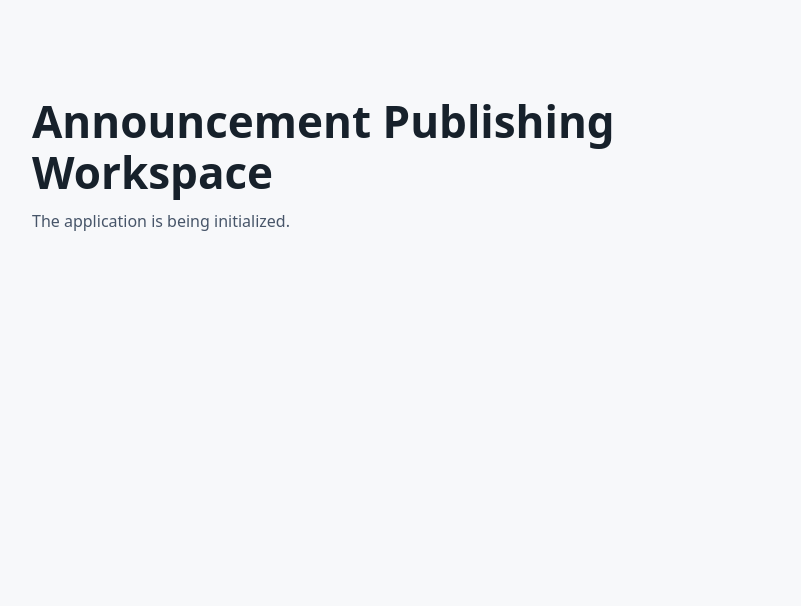
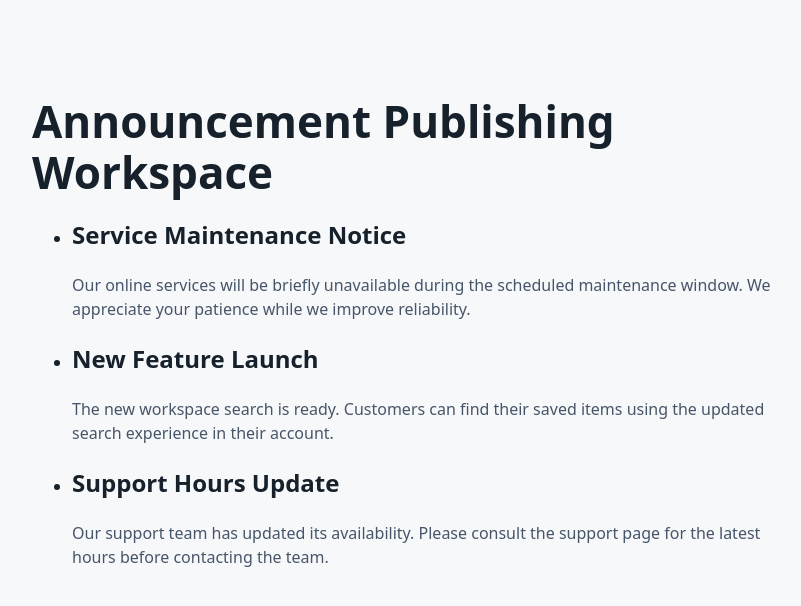
Before and after one commit to sinachoghadi/announcement-publishing-workspace, a React (Vite) app: page / in a window 1280 px wide. Shown: the top 606 px of the page, without its empty margins (224-1025 px from the left). Built offline with nearby package versions, Linux system fonts and the light colour scheme.

Commit message:
feat: fetch announcements through shared service client

```diff
--- a/src/App.tsx
+++ b/src/App.tsx
@@ -1,8 +1,49 @@
+import { useEffect, useState } from 'react'
+import { getAnnouncements } from './features/announcements/services/announcementService'
+import type { IAnnouncement } from './mocks'
+
+type AnnouncementsState =
+  | { status: 'loading' }
+  | { status: 'error' }
+  | { status: 'success'; announcements: IAnnouncement[] }
+
 export default function App() {
+  const [state, setState] = useState<AnnouncementsState>({ status: 'loading' })
+
+  useEffect(() => {
+    let active = true
+
+    getAnnouncements().then(
+      (announcements) => {
+        if (active) setState({ status: 'success', announcements })
+      },
+      () => {
+        if (active) setState({ status: 'error' })
+      },
+    )
+
+    return () => {
+      active = false
+    }
+  }, [])
+
   return (
     <main>
       <h1>Announcement Publishing Workspace</h1>
-      <p>The application is being initialized.</p>
+      {state.status === 'loading' && <p role="status">Loading announcements…</p>}
+      {state.status === 'error' && (
+        <p role="alert">Could not load announcements. Refresh the page to try again.</p>
+      )}
+      {state.status === 'success' && (
+        <ul>
+          {state.announcements.map(({ id, title, body }) => (
+            <li key={id}>
+              <h2>{title}</h2>
+              <p>{body}</p>
+            </li>
+          ))}
+        </ul>
+      )}
     </main>
   )
 }
--- /dev/null
+++ b/src/features/announcements/services/announcementService.ts
@@ -0,0 +1,8 @@
+import { createAnnouncementMock, type IAnnouncement } from '../../../mocks'
+
+let client: ReturnType<typeof createAnnouncementMock> | undefined
+
+export async function getAnnouncements(): Promise<IAnnouncement[]> {
+  client ??= createAnnouncementMock()
+  return client.getAnnouncements()
+}
```
Also changed, not shown: src/mocks/contracts.ts (renamed from mocks/contracts.ts), src/mocks/fixtures.ts (renamed from mocks/fixtures.ts), src/mocks/index.ts (renamed from mocks/index.ts), src/mocks/service.ts (renamed from mocks/service.ts).
